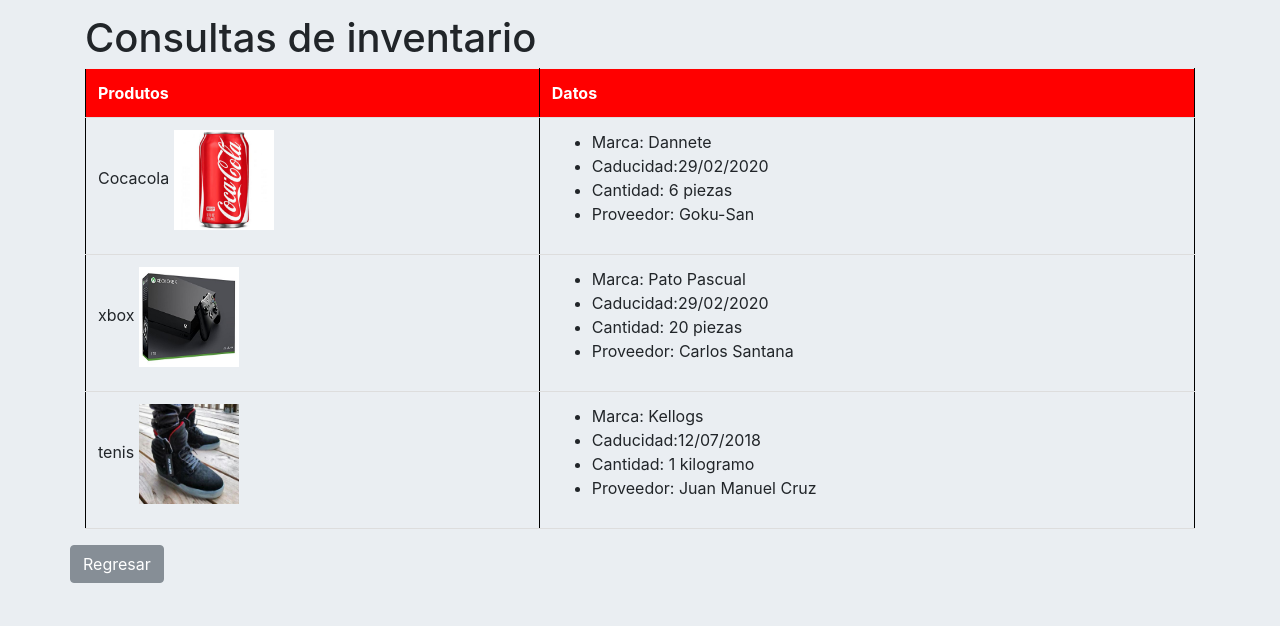
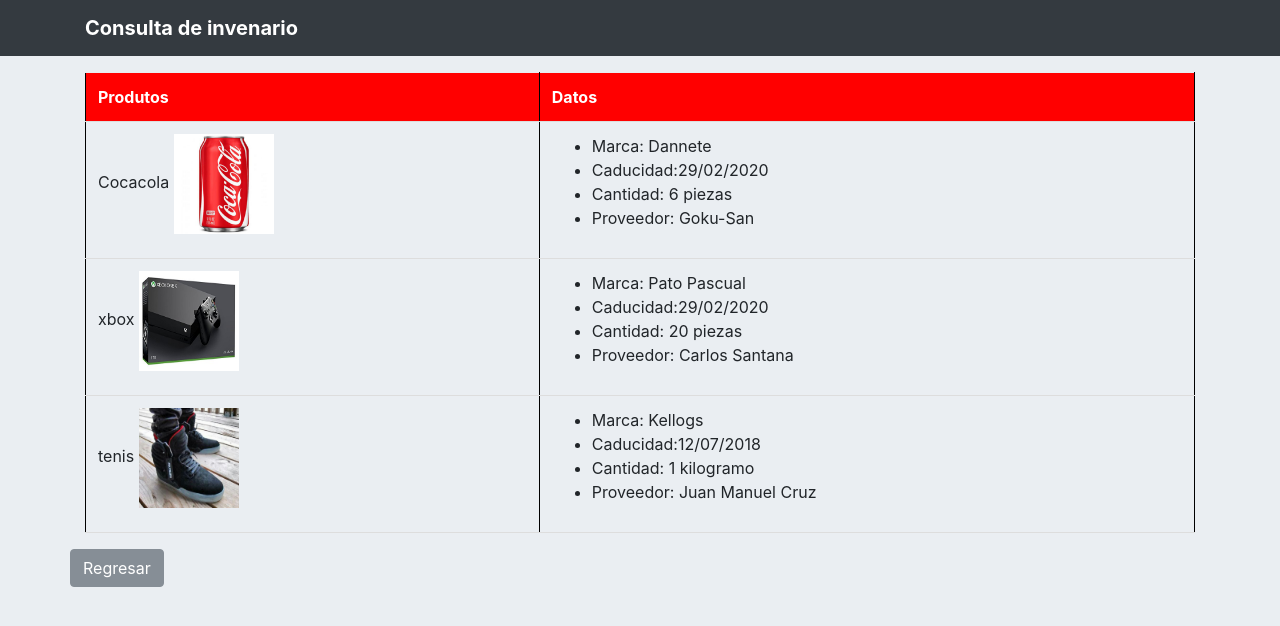
Before and after one commit to CubicNev/Tienda, a plain HTML site: page Tienda/consultas.html in a window 1280 px wide. Drawn offline with Linux system fonts and the light colour scheme.

Commit message:
Update consultas.html

```diff
--- a/Tienda/consultas.html
+++ b/Tienda/consultas.html
@@ -29,10 +29,19 @@ tr:hover {background-color:#f5f5f5;}
 </style>
 
     <body style="background-color:#eaeef2;">
+        <header>
+        <div class="navbar navbar-dark bg-dark box-shadow">
+          <div class="container d-flex justify-content-between">
+            <a href="#" class="navbar-brand d-flex align-items-center">
+              <!--Foto-->
+              <strong>Consulta de invenario</strong>
+            </a>
+          </div>
+        </div>
+    </header>
         <div class="container">
             <div class="row mt-3">
                 <div class="col-12 justify-content-center">
-                    <h1>Consultas de inventario</h1>
                     <table class="table">
 <tr>
 <th>Produtos</th>
```
